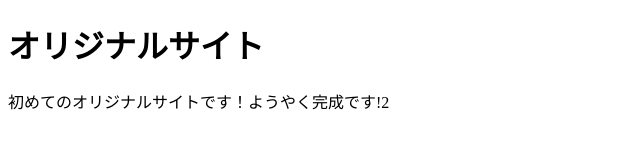
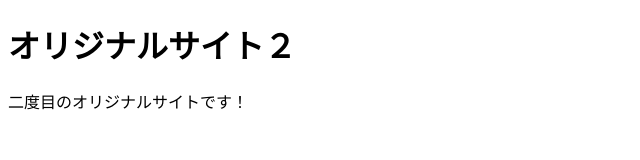
Before and after one commit to hatsukoukai/mysite2, a plain HTML site: page index.html in a window 1280 px wide. Shown: the whole page, without its empty margins (0-640 px from the left). Drawn offline with Linux system fonts and the light colour scheme.

Commit message:
Add files via upload

```diff
--- a/index.html
+++ b/index.html
@@ -3,10 +3,10 @@
 <head>
   <meta charset="UTF-8">
   <meta name="viewport" content="width=device-width, initial-scale=1.0">
-  <title>オリジナルサイト２</title>
+  <title>オリジナルサイト</title>
 </head>
 <body>
-  <h1>オリジナルサイト</h1>
-  <p>初めてのオリジナルサイトです！ようやく完成です!2</p>
+ <h1>オリジナルサイト２</h1>
+ <p>二度目のオリジナルサイトです！</p>
 </body>
 </html>
```
